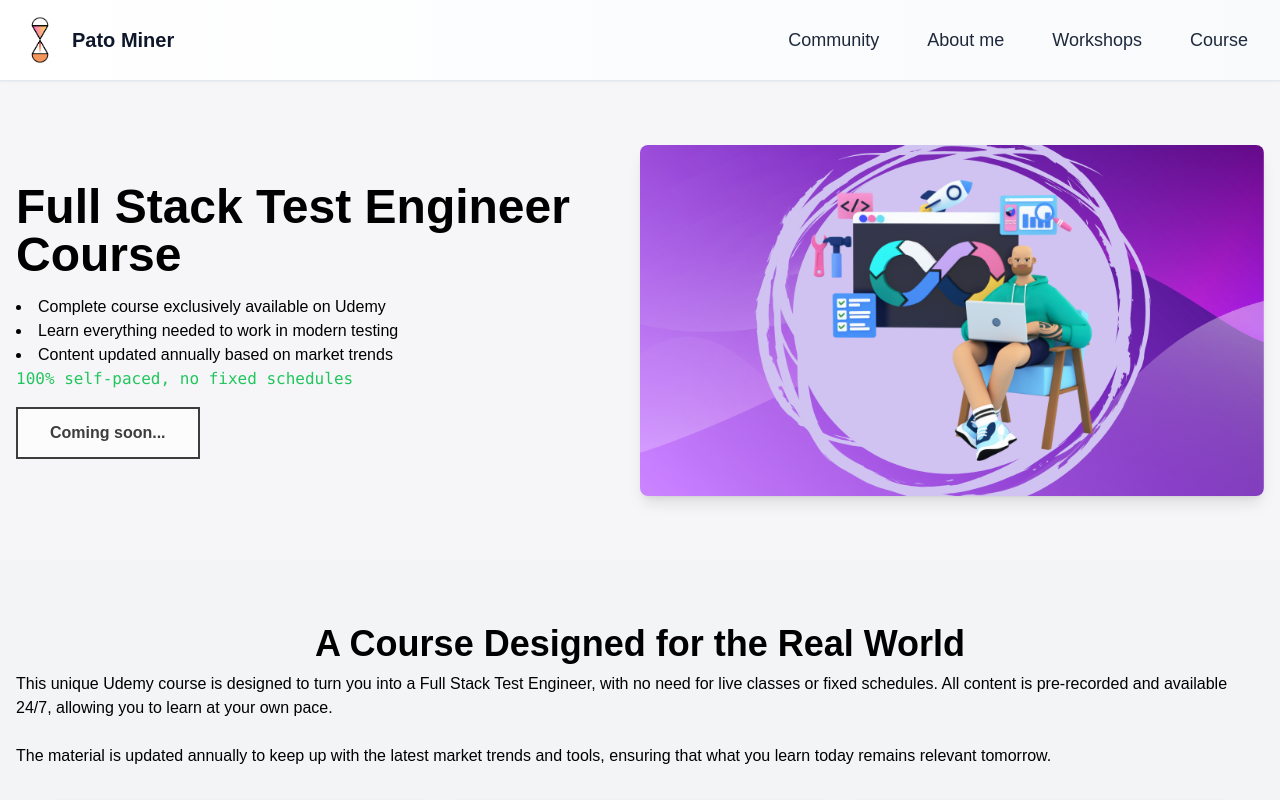
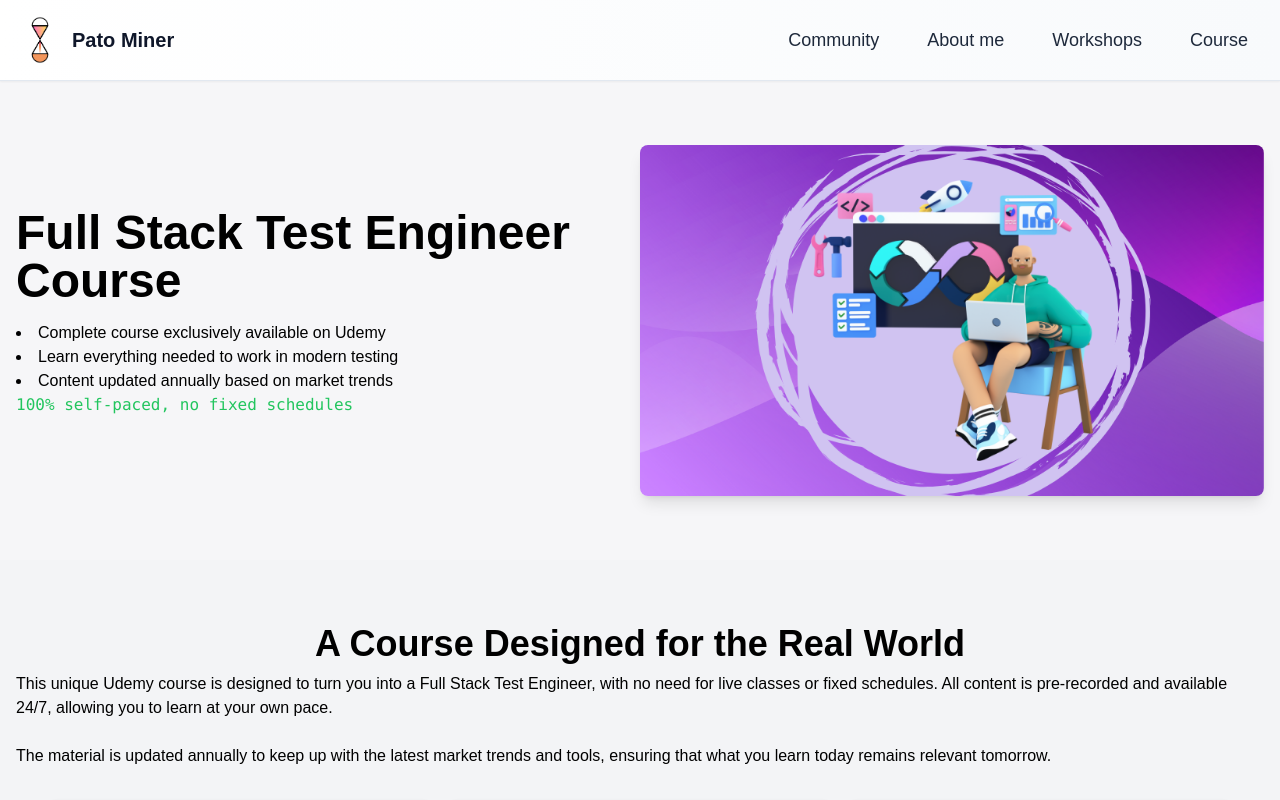
Before and after one commit to TheFreeRangeTester/patominer, a Next.js app: page /courses in a window 1280 px wide. Shown: the top 800 px of the page. Built offline with nearby package versions, Linux system fonts and the light colour scheme.

Commit message:
Arreglillos

```diff
--- a/app/courses/page.tsx
+++ b/app/courses/page.tsx
@@ -22,13 +22,6 @@ export default function FullStackTestEngineer() {
                   </span>
                 </span>
               </ul>
-              <a
-                target="_blank"
-                rel="noreferrer"
-                className="inline-block border-black border-2 bg-white px-8 py-3 font-bold text-black transition-all duration-300 hover:-translate-y-2 hover:-translate-x-2 hover:shadow-[4px_4px_0px_0px_rgba(59,130,246,0.8)] active:translate-x-0 active:translate-y-0 active:shadow-none cursor-not-allowed opacity-75"
-              >
-                Coming soon...
-              </a>
             </div>
             <Image
               src="/images/courses/TestEngineer.png"
```
